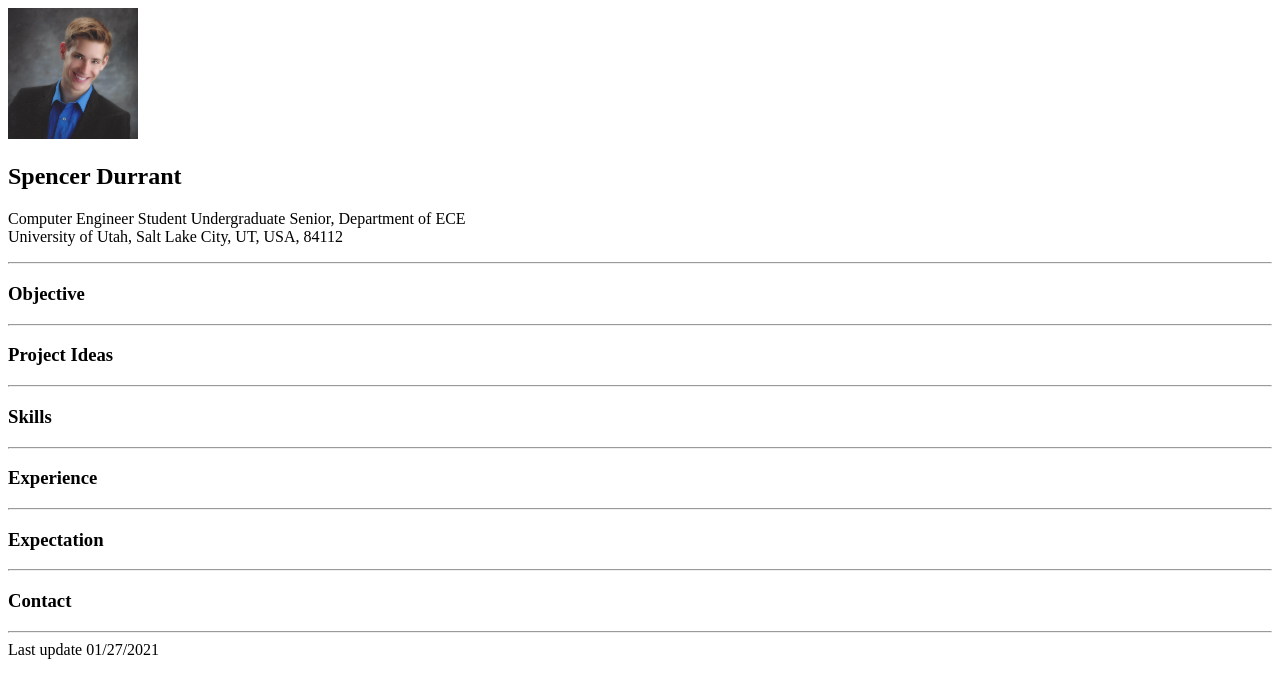
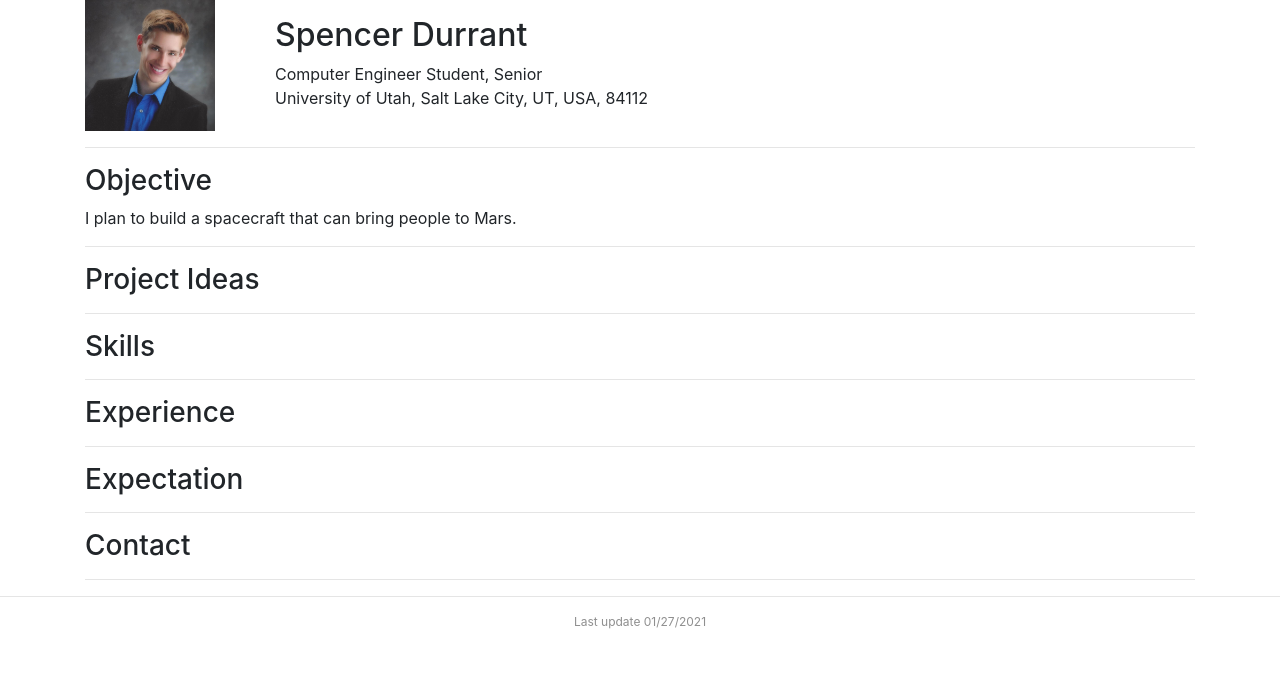
Before and after one commit to Durrantula/Durrant.github.io, a plain HTML site: page index.html in a window 1280 px wide. Drawn offline with Linux system fonts and the light colour scheme.

Commit message:
update index

```diff
--- a/index.html
+++ b/index.html
@@ -1,32 +1,48 @@
 <!DOCTYPE html>
 <html lang="en">
 
-<!-- head defines a bunch of meta data -->
 <head>
   <meta charset="utf-8">
   <meta http-equiv="X-UA-Compatible" content="IE=edge">
   <meta name="viewport" content="width=device-width, initial-scale=1.0">
 
-<!-- title in the tab -->
 <title>SJD's Homepage</title>
+
+<!-- Bootstrap core CSS -->
+<link rel="stylesheet" href="css/custom.css?v=2020-10-10">
+<link rel="stylesheet" href="css/bootstrap/4.4.1/bootstrap.min.css">
+<script type="text/javascript" src="js/jquery/3.4.1/jquery.min.js"></script>
+<script type="text/javascript" src="js/bootstrap/4.4.1/bootstrap.min.js"></script>
 
 </head>
 
 <!-- body -->
 <body>
 
+<div class="container">
+
+<div class="row">
+
+  <div class="col-md-2 col-sm-2 vertical-align">
+    <p>
     <div style="max-width: 130px; text-align: center;">
       <img src="images/spencer_portrait.jpg" style="width: 100%;">
     </div>
+    </p>
+  </div>
 
+  <div class="col-md-8 col-sm-8">
     <p><h2>Spencer Durrant</h2>
-Computer Engineer Student Undergraduate Senior, Department of ECE<br>
+    Computer Engineer Student, Senior<br>
     University of Utah, Salt Lake City, UT, USA, 84112<br>
+    </p>
+  </div>
 
-</p>
+</div>
 <hr>
 
 <h3>Objective</h3>
+<p>I plan to build a spacecraft that can bring people to Mars.</p>
 <hr>
 
 <h3>Project Ideas</h3>
@@ -44,11 +60,9 @@ University of Utah, Salt Lake City, UT, USA, 84112<br>
 
 
 <h3>Contact</h3>
-<vr>
+<hr>
 
 </div>
-
-
 
 
 <hr>
```
Lines whose indentation alone changed are shown as unchanged.
